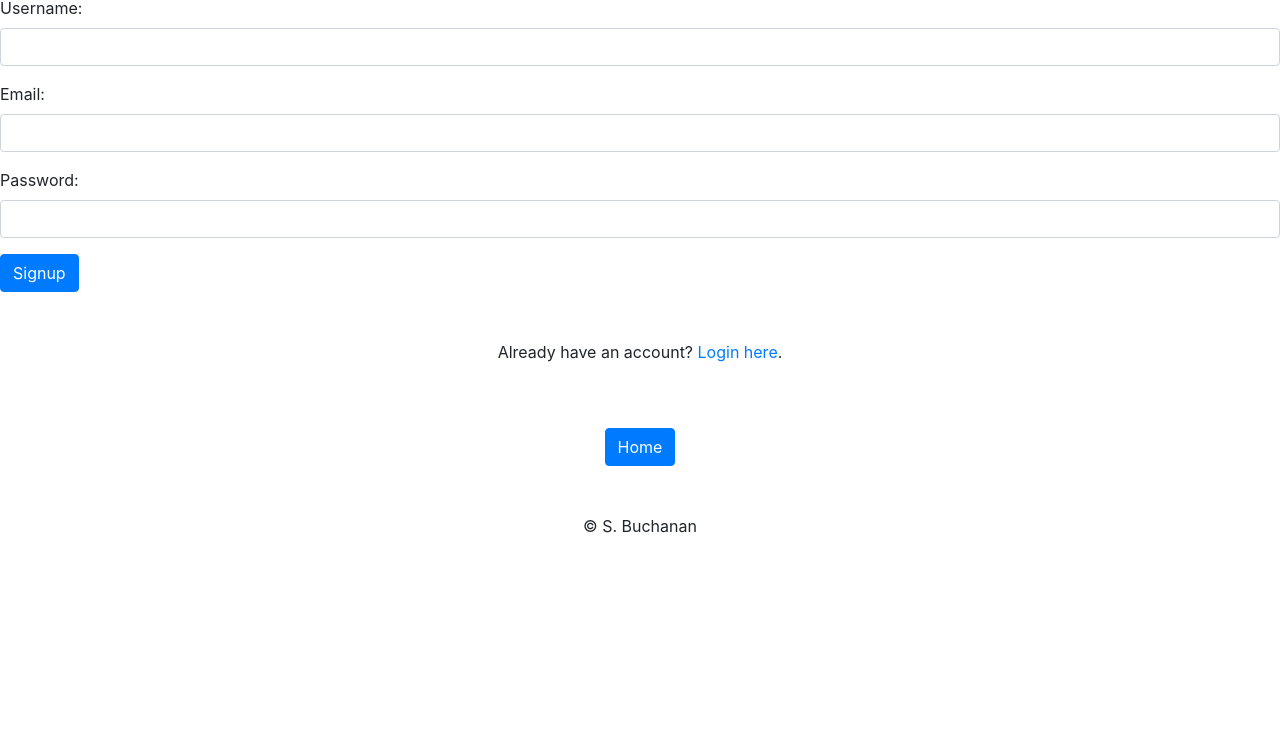
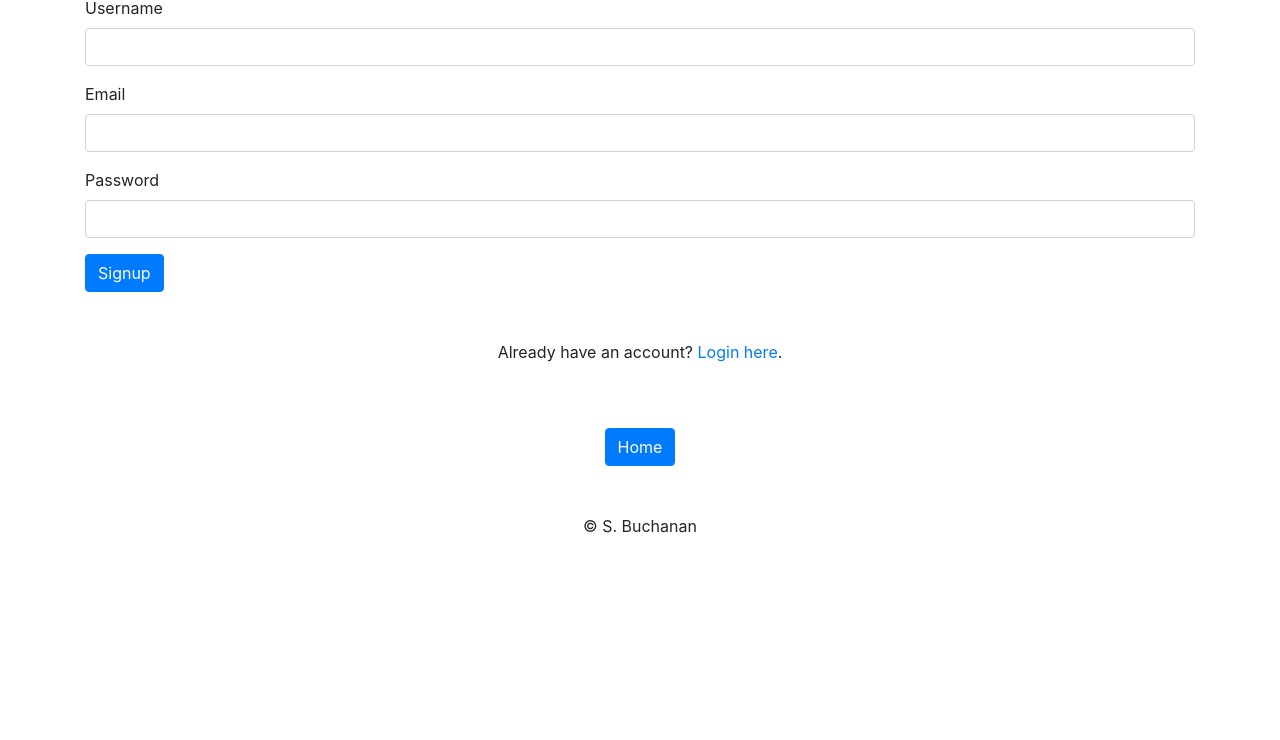
Before and after one commit to Buchatech/dadjokes-with-user-auth, a website: page features/signup/signup.html in a window 1280 px wide. Shown: the part 60-800 px from the top of the page. Drawn offline with nearby package versions, Linux system fonts and the light colour scheme.

Commit message:
Add files via upload

```diff
--- a/features/signup/signup.html
+++ b/features/signup/signup.html
@@ -8,18 +8,18 @@
 </head>
 <body>
     <div class="container">
-    </div><h1>Signup</h1>
+    <h1>Signup</h1>
     <form id="signupForm" action="/signup" method="POST">
         <div class="form-group">
-        <label for="username">Username:</label>
+        <label for="username">Username</label>
         <input type="text" class="form-control" id="username" name="username" required>
         </div>
         <div class="form-group">
-        <label for="email">Email:</label>
+        <label for="email">Email</label>
         <input type="email" class="form-control" id="email" name="email" required>
         </div>
         <div class="form-group">
-        <label for="password">Password:</label>
+        <label for="password">Password</label>
         <input type="password" class="form-control" id="password" name="password" required>
         </div>
         <button type="submit" class="btn btn-primary">Signup</button>
```
Lines whose indentation alone changed are shown as unchanged.
